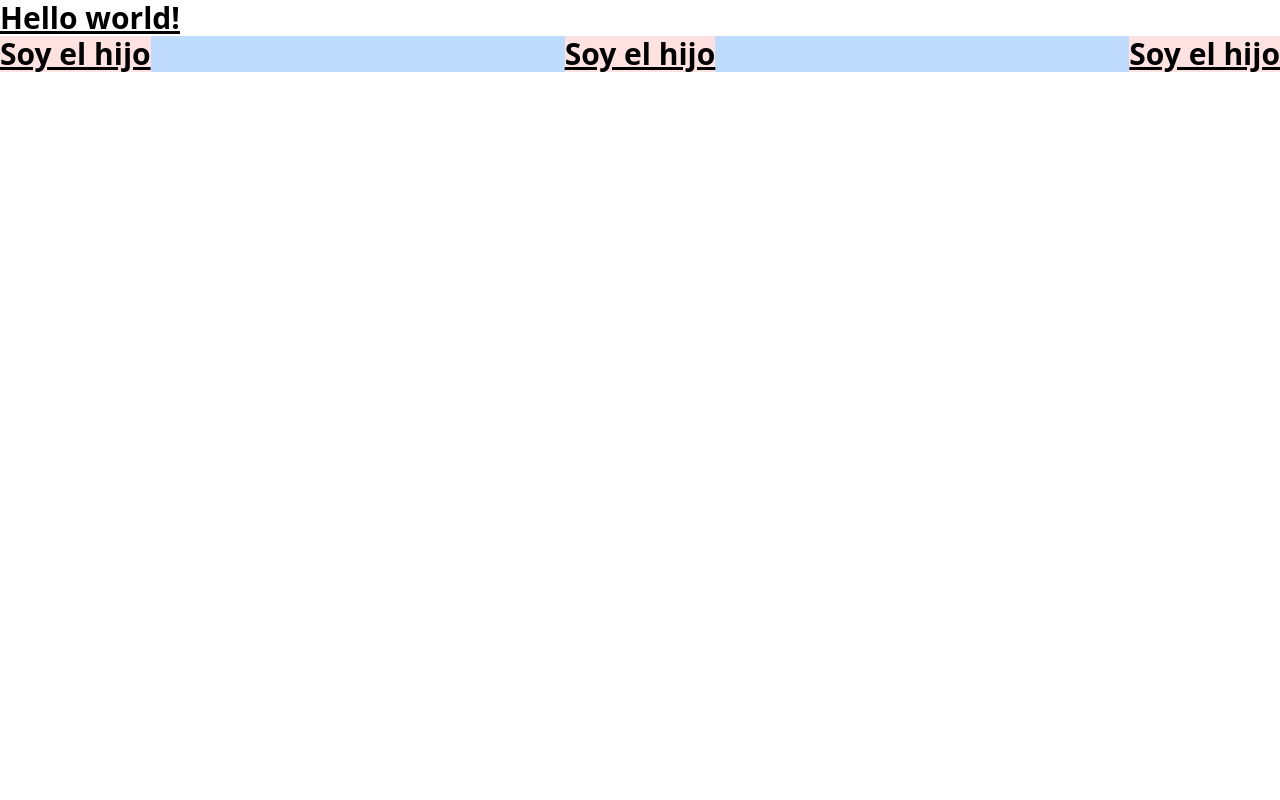
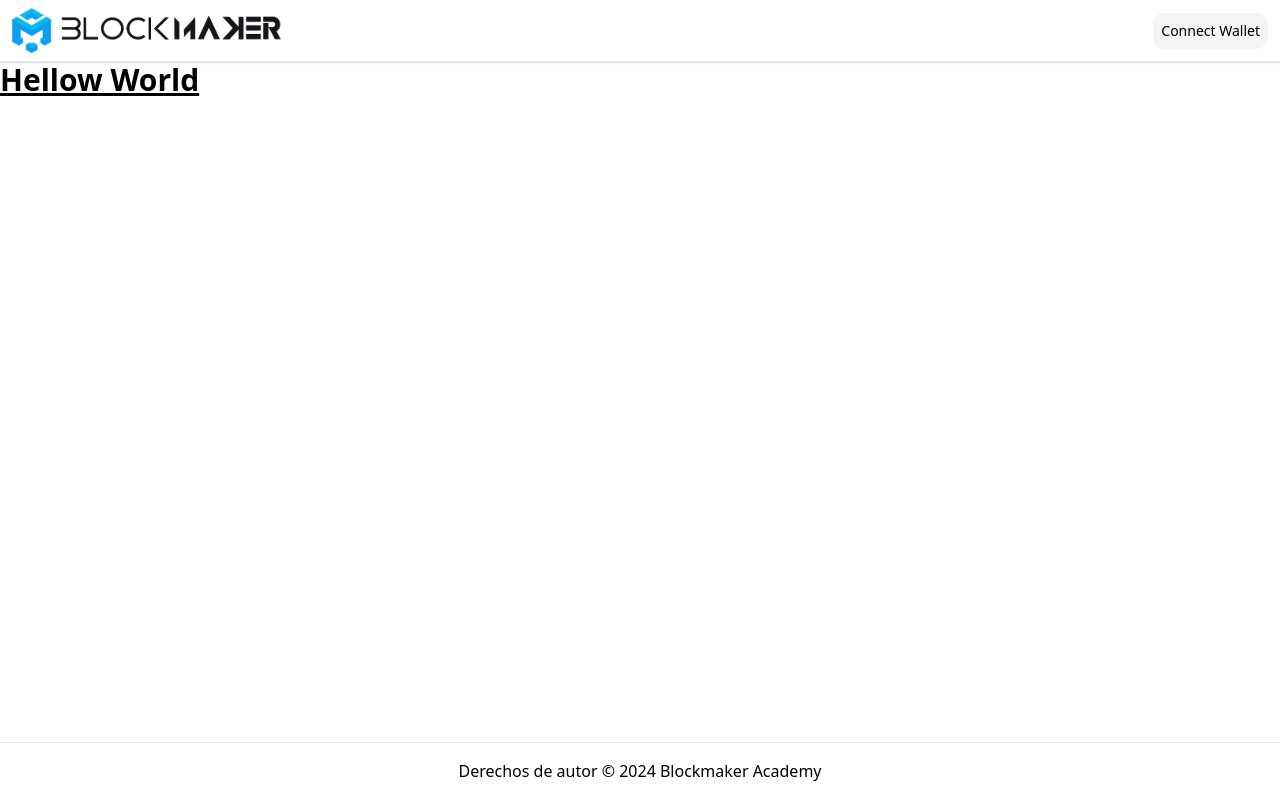
Before and after one commit to Ervigio/blockErvis-token-dapp, a React (Vite) app: page / in a window 1280 px wide. Built offline with nearby package versions, Linux system fonts and the light colour scheme.

Commit message:
Actualizar componente App con AppLayout

```diff
--- a/src/App.jsx
+++ b/src/App.jsx
@@ -1,13 +1,11 @@
+import { AppLayout } from "./components/ui/layouts";
+
 function App() {
-   return (
-   <h1 className="text-3xl font-bold underline">
-    Hello world!
-   <div className="bg-blue-200 flex justify-between">
-    <div className="bg-red-100 w-fit">Soy el hijo</div>
-    <div className="bg-red-100 w-fit">Soy el hijo</div>
-    <div className="bg-red-100 w-fit">Soy el hijo</div>
-   </div>
-   </h1>)
+  return (
+    <AppLayout>
+      <h1 className="text-3xl font-bold underline">Hellow World</h1>
+    </AppLayout>
+  );
 }
 
-export default App
+export default App;
```
